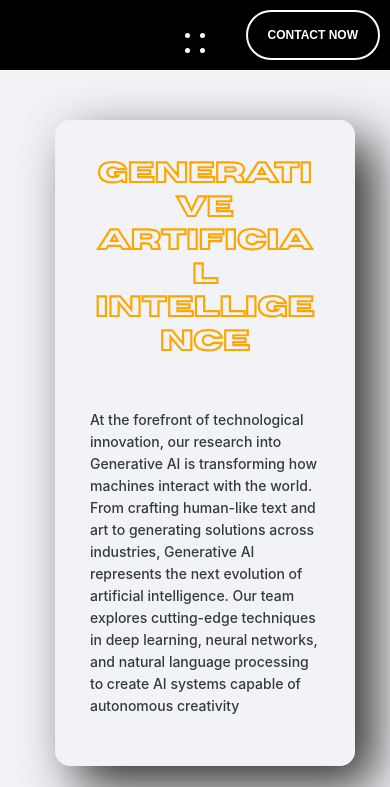
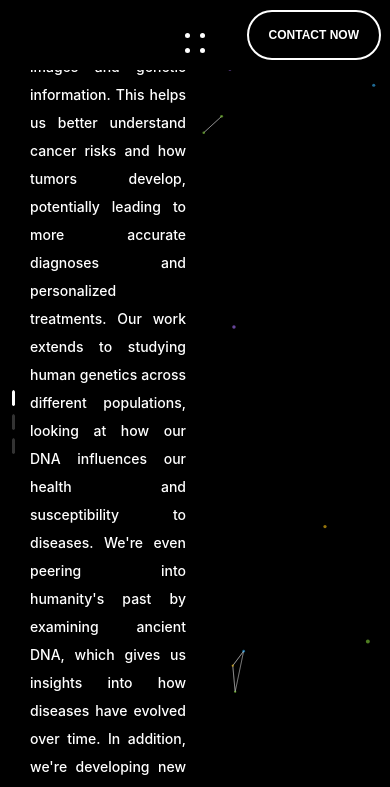
Before and after one commit to jaiprakash1824/luberlab.github.io, a React (Vite) app: page /research in a window 390 px wide. Shown: the top 787 px of the page. Built offline with nearby package versions, Linux system fonts and the light colour scheme; no server answers.

Commit message:
research page particles added

```diff
--- a/package.json
+++ b/package.json
@@ -29,7 +29,8 @@
     "slick-carousel": "^1.8.1",
     "styled": "^1.0.0",
     "styled-components": "^6.1.12",
-    "three": "^0.168.0"
+    "three": "^0.168.0",
+    "tsparticles-slim": "^2.12.0"
   },
   "devDependencies": {
     "@types/react": "^18.2.66",
--- a/src/App.jsx
+++ b/src/App.jsx
@@ -23,6 +23,7 @@ function App() {
       <Navbar />
       <MemberProvider>
         <Routes>
+
           <Route path="/" element={<Home />} />
           <Route path="/team" element={<Teams />} />
           <Route path="/individual-page" element={<IndividualPage />} />
--- a/src/Pages/Research/Research.css
+++ b/src/Pages/Research/Research.css
@@ -1,195 +1,127 @@
-@font-face {
-  font-family: 'Horizon';
-  src: url('/font/horizon_outlined.otf') format('opentype');
-  font-weight: normal;
-  font-style: normal;
+.animated-section.active {
+  opacity: 1;
+  box-sizing: border-box;
+  margin: 0; /* Explicitly remove any margins added by reset */
+  padding: 0;
+  transform: translateY(0);
+  transition: transform 1.2s ease-in-out, opacity 1.2s ease-out 0.2s; /* Delay opacity slightly */
 }
 
-
-.main-title {
-  font-family: 'Horizon', sans-serif !important;
-  font-size: 28px !important;
-  line-height: 1.2 !important;
-  margin-bottom: 50px !important;
-  text-align: center;
-  position: relative;
-  margin-top: 2px;
+.animated-section h1,
+.animated-section p {
+  opacity: 0;
+  transform: translateY(0);
+  transition: transform 1.2s ease-in-out, opacity 1.2s ease-out 0.1s;
+  transition-delay: 0.1s;
 }
 
-.main-title::before,
-.main-title::after {
-  content: 'GENERATIVE ARTIFICIAL INTELLIGENCE';
+.animated-section.active h1,
+.animated-section.active p {
+  opacity: 1;
+  transform: translateY(0);
+}
+/* Particle background styling */
+#tsparticles {
   position: absolute;
-  left: 0;
+  top: 0;
   right: 0;
-  top: 0;
+  width: 50%;
+  height: 100vh;
+  z-index: 1; /* Ensure particles are in the background */
+  transition: transform 0.1s ease-in-out, opacity 0.1s ease-in-out 0.1s; /* Match this duration to carousel transition */
 }
 
-.main-title::before {
-  color: #ff6600 !important;
-  z-index: 1;
+.main-container {
+  height: 100vh;
+  scroll-snap-type: y mandatory;
+  box-sizing: border-box;
+  width: 100vw;
+  margin: 0; /* Explicitly remove any margins added by reset */
+  padding: 0;
+  overflow: hidden; /* Hide overflow to ensure no scrollbars appear */
+  position: relative; /* Needed for absolute positioning of children if necessary */
 }
 
-.main-title::after {
+/* Carousel section general styles */
+.section {
+  width: 100vw;
+  height: 100vh;
+  scroll-snap-align: start;
+  display: flex;
+  background-color: black;
   color: white;
-  z-index: 2;
-  -webkit-text-stroke: 2px orange;
-}
-.main-title, .publications-title, .publication-title, .publication-authors {
-  color: white !important;
-}
-.publications-card .ant-card-head-title h4.publications-title {
-  background-color: white;
-  border-radius: 0;
-  padding: 5px;
-  box-shadow: 0 4px 8px rgba(0,0,0,0.1);
-  color: #4c2fec !important;
-  flex: 1;
+  flex-direction: column;
+  justify-content: center;
+  align-items: flex-start;
+  padding-left: 5vw;
+  margin: 0; /* Explicitly remove any margins added by reset */
+  text-align: left;
+  box-sizing: border-box;
+  transition: transform 0.8s ease-in-out;
 }
 
-.publication-content {
-  background-color:#0064b1 !important;
-  padding: 15px;
-  flex-grow: 1;
-  color: white !important;
-  position: relative;
-
+.section h1, .section p {
+  max-width: 40vw;
+  margin-left: 20px;
+}
+.section h1{
+  color: #ffffff;
+}
+.section p {
+  text-align: justify;
+  line-height: 2;
+  color: white;
 }
 
-.publication-title {
-  margin: 0;
-  font-weight: bold;
+/* Adjusting the visibility and functionality of the default dots */
+.ant-carousel .slick-dots {
+  position: fixed; /* Ensures dots do not move with the carousel */
+  bottom: 20px;
+  left: 3%; /* Move dots to the right corner */
+  z-index: 100; /* Ensures dots are above other elements */
 }
 
-.publication-authors {
-  margin: 5px 0 0;
-  font-size: 0.9em;
+.ant-carousel .slick-track {
+  transition: opacity 1.2s ease-in-out !important /* Adjust this duration */
 }
 
-.publication-content::after {
-  content: '';
-  position: absolute;
-  left: -90px;
-  right: -50px;
-  bottom: 5px;
-  height: 2px;
-  background: linear-gradient(to right, #8c52ff, #f674aa);
-  z-index: 1;
-}
+/* Custom styles for the vertical slider */
+.vertical-slider {
+  -webkit-appearance: none;
+  top: 50%;
+  transform: translateY(-50%);
+  height: 200px;
+  width: 10px;
+  background: #ccc;
+  outline: none;
+  opacity: 0.7;
+  transition: opacity 0.3s;
 
-
-.page-container {
-  padding: 20px;
-  background-color: #f0f2f5;
-}
-
-.research-publication-container {
-  display: flex;
-  justify-content: center;
-  gap: 30px;
-}
-
-.research-card, .publications-card {
-  flex: 0 1 35%;
-  border-radius: 50px;
-  padding: 25px;
-}
-.publications-card{
-  border-radius: 0px;
-  border-style: groove;
-}
-
-.research-card {
-  background-color: #0064b1;
-  color: #ffffff !important;
-  padding: 10px;
-  margin-right: 10px;
-}
-
-
-.publications-title {
-  color: #0064b1 !important;
-  text-decoration-line: underline;
-}
-
-
-.publication-item {
-  display: flex;
-  align-items: center;
-  margin-bottom: 0px;
-  position: relative;
-}
-
-.publication-name, .publication-authors {
-  transition: transform 0.2s ease-in-out;
-  display: block;
-}
-
-.publication-content:hover .publication-name, .publication-content:hover .publication-authors {
-  transform: translateX(-10px); /* Only move text to the left */
-  color: #4db1ef !important;
-}
-
-.publication-name {
-  margin: 0;
-  font-weight: bold;
-}
-
-.publication-authors {
-  margin-top: 5px;
-  font-size: 0.9em;
-}
-
-/* .publication-number {
-  background-color: #0064b1;
-  color: #ffffff;
-  width: 30px;
-  height: 30px;
-  border-radius: 50%;
-  display: flex;
-  justify-content: center;
-  align-items: center;
-  margin-right: 15px;
-  font-weight: bold;
-  position: relative;
-  top: 15px;
-  left: -10px;
-  overflow: auto;
-  flex-shrink: 0;
-} */
-
-@media (max-width: 768px) {
-  .research-publication-container {
-      flex-direction: column; /* Stack the cards vertically on smaller screens */
-      align-items: center;
+  /* Styling for the slider thumb */
+  -webkit-slider-thumb {
+    -webkit-appearance: none;
+    width: 20px;
+    height: 20px;
+    background: #4CAF50;
+    cursor: pointer;
   }
 
-  .research-card, .publications-card {
-      flex: 0 1 90%;
-      margin-bottom: 20px;
-  }
-
-  .main-title, .publications-title {
-      font-size: 20px;
-  }
-
-  .publication-number {
-      width: 40px;
-      height: 40px;
+  /* Firefox compatibility for the thumb */
+  ::-moz-range-thumb {
+    width: 20px;
+    height: 20px;
+    background: #4CAF50;
+    cursor: pointer;
   }
 }
 
-@media (max-width: 480px) {
-  .main-title, .publications-title {
-      font-size: 18px;
+/* Styling for mobile responsiveness */
+@media (max-width: 768px) {
+  .section {
+    padding: 10px;
   }
 
-  .publication-title, .publication-authors {
-      font-size: 0.8em;
-  }
-
-  .publication-number {
-      width: 50px;
-      height: 50px;
+  .vertical-slider {
+    height: 150px; /* Shorter slider for smaller screens */
   }
 }
--- a/src/Pages/Research/Research.jsx
+++ b/src/Pages/Research/Research.jsx
@@ -1,52 +1,138 @@
+import React from 'react';
+import { useState, useEffect , useRef,useCallback} from 'react';
+import { Carousel } from 'antd';
+import Particles from 'react-tsparticles';
+import { loadSlim } from 'tsparticles-slim';
+import 'antd/dist/reset.css'; // Make sure this is correctly imported
+import './Research.css';  // Your custom styles
+import ResearchCarouselOne from './ResearchCarouselOne';
+import ResearchCarouselTwo from './ResearchCarouselTwo';
+import ResearchCarouselThree from './ResearchCarouselThree';
 
-import React, { useState, useEffect } from 'react';
-import { Card, Typography } from 'antd';
-import './Research.css';
-import Papa from 'papaparse';
+const ResearchPage = () => {
+  const carouselRef = useRef();
+  const [activeIndex, setActiveIndex] = useState(0);
+  const totalSlides = 3;
+  const [lastInvocation, setLastInvocation] = useState(0);
+  const particlesContainerRef = useRef(null);
+  const isTransitioning = useRef(false);
 
-const { Title } = Typography;
+  const handleScroll = useCallback((event) => {
+    const now = Date.now();
+    const throttleTime = 0.1;
 
-function ResearchPage() {
-  const [publications, setPublications] = useState([]);
+    if (now - lastInvocation > throttleTime && !isTransitioning.current) {
+      event.preventDefault();
+      const scrollDirection = event.deltaY;
+      let newIndex = activeIndex;
+
+      if (scrollDirection > 0 && activeIndex < totalSlides - 1) {
+        newIndex = activeIndex + 1;
+        carouselRef.current.next();
+      } else if (scrollDirection < 0 && activeIndex > 0) {
+        newIndex = activeIndex - 1;
+        carouselRef.current.prev();
+      }
+
+      if (newIndex !== activeIndex) {
+        isTransitioning.current = true;
+        setActiveIndex(newIndex);
+        if (particlesContainerRef.current) {
+          particlesContainerRef.current.style.opacity = '0';
+        }
+      }
+
+      setLastInvocation(now);
+    }
+  }, [activeIndex, lastInvocation, totalSlides]);
 
   useEffect(() => {
-    async function fetchPublications() {
-      try {
-        const response = await fetch(`${import.meta.env.BASE_URL}/research.csv`);
-        if (!response.ok) throw new Error('Network response was not ok');
-        const text = await response.text();
-        const results = Papa.parse(text, { header: true, skipEmptyLines: true });
-        setPublications(results.data.slice(0, 3));
-      } catch (error) {
-        console.error('Error fetching publications:', error);
-      }
+    const carouselElement = document.querySelector('.ant-carousel');
+    carouselElement.addEventListener('wheel', handleScroll, { passive: false });
+    return () => {
+      carouselElement.removeEventListener('wheel', handleScroll);
+    };
+  }, [handleScroll]);
+
+  const onChange = useCallback((currentSlide) => {
+    setActiveIndex(currentSlide);
+    if (particlesContainerRef.current) {
+      particlesContainerRef.current.style.opacity = '0';
+      setTimeout(() => {
+        particlesContainerRef.current.style.opacity = '1';
+        isTransitioning.current = false;
+      }, 0); // The delay here is minimal to trigger browser re-render
     }
-
-    fetchPublications();
   }, []);
 
+  const particlesInit = async (main) => {
+    await loadSlim(main);
+  };
+
+  const particlesOptions = {
+    fullScreen: { enable: false, zIndex: 1 },
+    particles: {
+      number: { value: 100, density: { enable: true, value_area: 1000 } },
+      color: { value: ["#aa73ff", "#f8c210", "#83d238", "#33b1f8"] },
+      shape: { type: "circle", stroke: { width: 0, color: "#fff" }, polygon: { nb_sides: 5 } },
+      opacity: { value: 0.6, random: false, anim: { enable: false, speed: 1, opacity_min: 0.1, sync: false } },
+      size: { value: 2, random: true, anim: { enable: false, speed: 40, size_min: 0.1, sync: false } },
+      links: { enable: true, distance: 120, color: "#ffffff", opacity: 0.4, width: 1 },
+      move: { enable: true, speed: 1.5, direction: "none", random: false, straight: false, out_mode: "out", attract: { enable: false } }
+    },
+    interactivity: {
+      detect_on: "canvas",
+      events: { onhover: { enable: true, mode: "grab" }, onclick: { enable: false }, resize: true },
+      modes: {
+        grab: { distance: 140, links: { opacity: 1 } },
+        bubble: { distance: 400, size: 40, duration: 2, opacity: 8, speed: 3 },
+        repulse: { distance: 200, duration: 0.4 },
+        push: { particles_nb: 4 },
+        remove: { particles_nb: 2 }
+      }
+    },
+    retina_detect: true,
+  };
+
   return (
-    <div className="page-container">
-      <div className="research-publication-container">
-        <Card className="research-card">
-          <Title level={4} className="main-title">Generative Artificial Intelligence</Title>
-          <p>At the forefront of technological innovation, our research into Generative AI is transforming how machines interact with the world. From crafting human-like text and art to generating solutions across industries, Generative AI represents the next evolution of artificial intelligence. Our team explores cutting-edge techniques in deep learning, neural networks, and natural language processing to create AI systems capable of autonomous creativity</p>
-        </Card>
-        <Card className="publications-card" title={<h3 className="publications-title">Latest Publications in <span className="genai-text">GenAI</span></h3>}>
-          <div className="publications-list">
-            {publications.map((item, index) => (
-              <div className="publication-item" key={index}>
-                <a href={item.Link} target="_blank" rel="noopener noreferrer" className="publication-content">
-                  <p className="publication-name">{item.Title}</p>
-                  <p className="publication-authors">{item.Authors}</p>
-                </a>
-              </div>
-            ))}
-          </div>
-        </Card>
+    <div style={{ position: 'relative', height: '100vh', overflow: 'hidden', backgroundColor: 'black' }}>
+      <div
+        ref={particlesContainerRef}
+        style={{
+          position: 'absolute',
+          top: 0,
+          right: 0,
+          width: '100%',
+          height: '100vh',
+          overflow: "hidden",
+          transition: 'transform 0.1s ease-in-out, opacity 0.1s ease-out 0.1s',
+        }}
+      >
+        <Particles
+          id="tsparticles"
+          init={particlesInit}
+          options={particlesOptions}
+        />
       </div>
+      <Carousel
+        ref={carouselRef}
+        dots={true}
+        vertical
+        afterChange={onChange}
+        effect="fade"
+      >
+        <div className={`animated-section ${activeIndex === 0 ? 'active' : ''}`}>
+          <ResearchCarouselOne />
+        </div>
+        <div className={`animated-section ${activeIndex === 1 ? 'active' : ''}`}>
+          <ResearchCarouselTwo />
+        </div>
+        <div className={`animated-section ${activeIndex === 2 ? 'active' : ''}`}>
+          <ResearchCarouselThree />
+        </div>
+      </Carousel>
     </div>
   );
-}
+};
 
 export default ResearchPage;
--- /dev/null
+++ b/src/Pages/Research/ResearchCarouselOne.jsx
@@ -0,0 +1,18 @@
+import React, { Component } from 'react';
+
+
+const ResearchCarouselOne = () => {
+    return (
+        <div className="section" id="section1">
+            <h1>Health and Biosciences</h1>
+            <p>Our lab is dedicated to improving human health through cutting-edge research that combines biology with advanced computer technologies. We study the tiny microbes living in our bodies, particularly in our gut, to understand how they affect our health and even our physical performance. Using powerful DNA sequencing tools, we're discovering new types of bacteria and exploring how they might be used to develop new treatments.
+We're also making strides in cancer research, using artificial intelligence to analyze medical images and genetic information. This helps us better understand cancer risks and how tumors develop, potentially leading to more accurate diagnoses and personalized treatments.
+Our work extends to studying human genetics across different populations, looking at how our DNA influences our health and susceptibility to diseases. We're even peering into humanity's past by examining ancient DNA, which gives us insights into how diseases have evolved over time.
+In addition, we're developing new ways to look at tissues and cells using advanced imaging techniques. These tools allow doctors to see diseases in incredible detail, potentially catching problems earlier and more accurately.
+All of this research is supported by our work in bioinformatics – essentially, using computers to make sense of vast amounts of biological data. We're creating new software tools that help scientists visualize and understand complex genetic information.
+Our ultimate goal is to turn all of this research into practical applications that can improve healthcare. We hope our work will lead to better ways to predict, diagnose, and treat a wide range of diseases, ultimately improving people's lives through the power of science and technology.</p>
+        </div>
+    );
+}
+
+export default ResearchCarouselOne;
--- /dev/null
+++ b/src/Pages/Research/ResearchCarouselThree.jsx
@@ -0,0 +1,19 @@
+import React from 'react';
+
+
+const ResearchCarouselThree = () => {
+    return (
+        <div className="section" id="section2">
+            <h1>Core Machine Learning & AI</h1>
+            <p>This category covers foundational AI and machine learning techniques across various domains. It includes
+Vision-Based Machine Learning
+, which focuses on applying machine learning to visual data like images and medical scans for tasks such as classification, segmentation, and diagnosis.
+Generative AI and Deep Learning
+explores the development of deep neural networks for generating synthetic data, images, and text, focusing on models like GANs and VAEs.
+Responsible AI
+emphasizes ethical considerations, fairness, and bias mitigation in AI, ensuring that models are transparent, explainable, and equitable in their predictions and decisions.</p>
+        </div>
+    )
+}
+
+export default ResearchCarouselThree;
--- /dev/null
+++ b/src/Pages/Research/ResearchCarouselTwo.jsx
@@ -0,0 +1,13 @@
+import React from 'react';
+
+
+const ResearchCarouselTwo = () => {
+    return (
+        <div className="section" id="section2">
+            <h1>Human-Computer Interaction and Interactive Visualization</h1>
+            <p>This category explores the intersection of AI, machine learning, and user interfaces. It focuses on creating intuitive tools and platforms for visualizing complex datasets like genome interaction maps and other multi-dimensional data, enabling users to interact with and explore data insights. It covers web-based visualizations, immersive VR tools, and interfaces designed for both scientific and clinical applications, enhancing user engagement and decision-making through AI-driven visual analytics.</p>
+        </div>
+    );
+}
+
+export default ResearchCarouselTwo;
```
Also changed, not shown: 1 other file (tests, documents, lock files or other folders).
